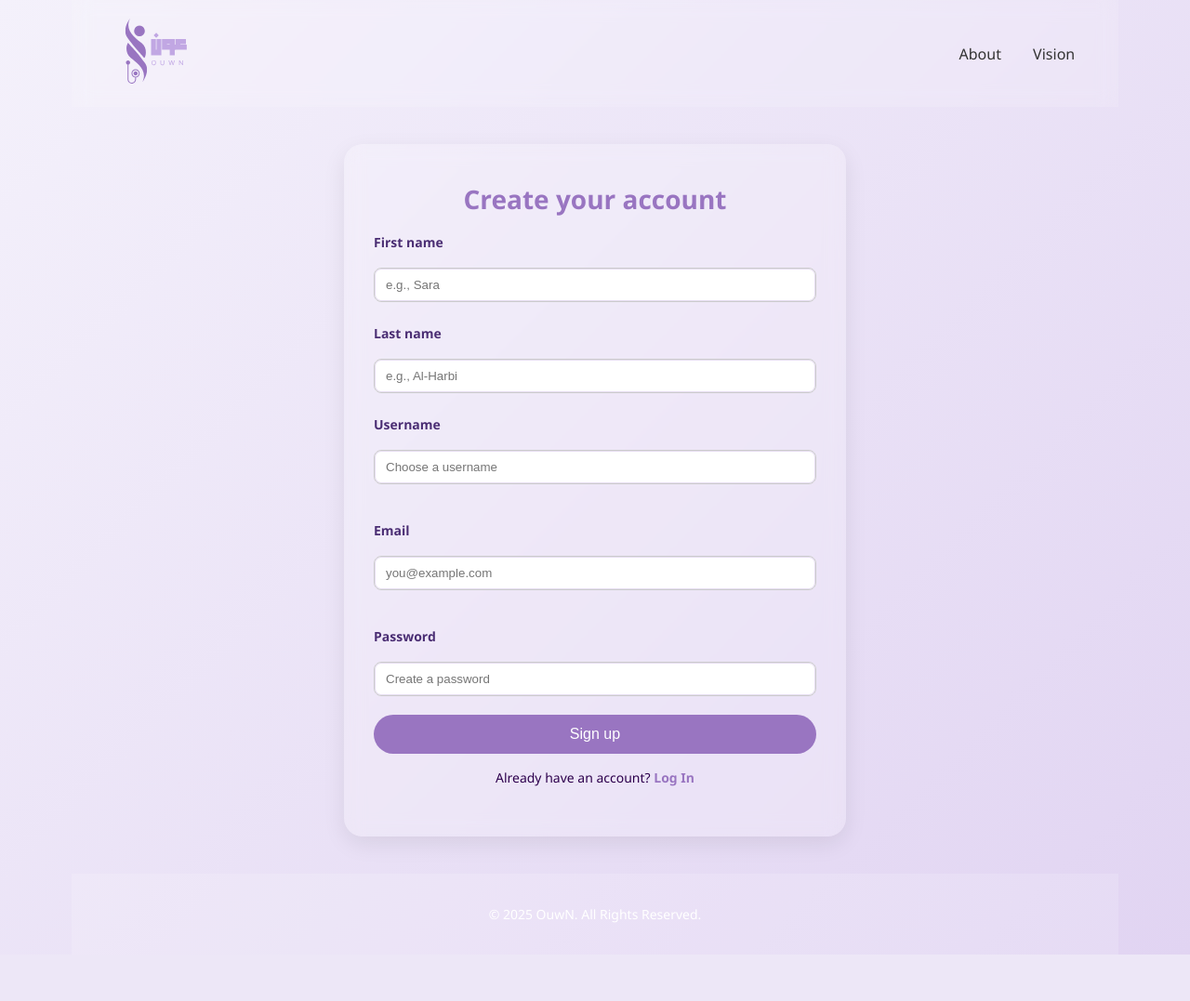
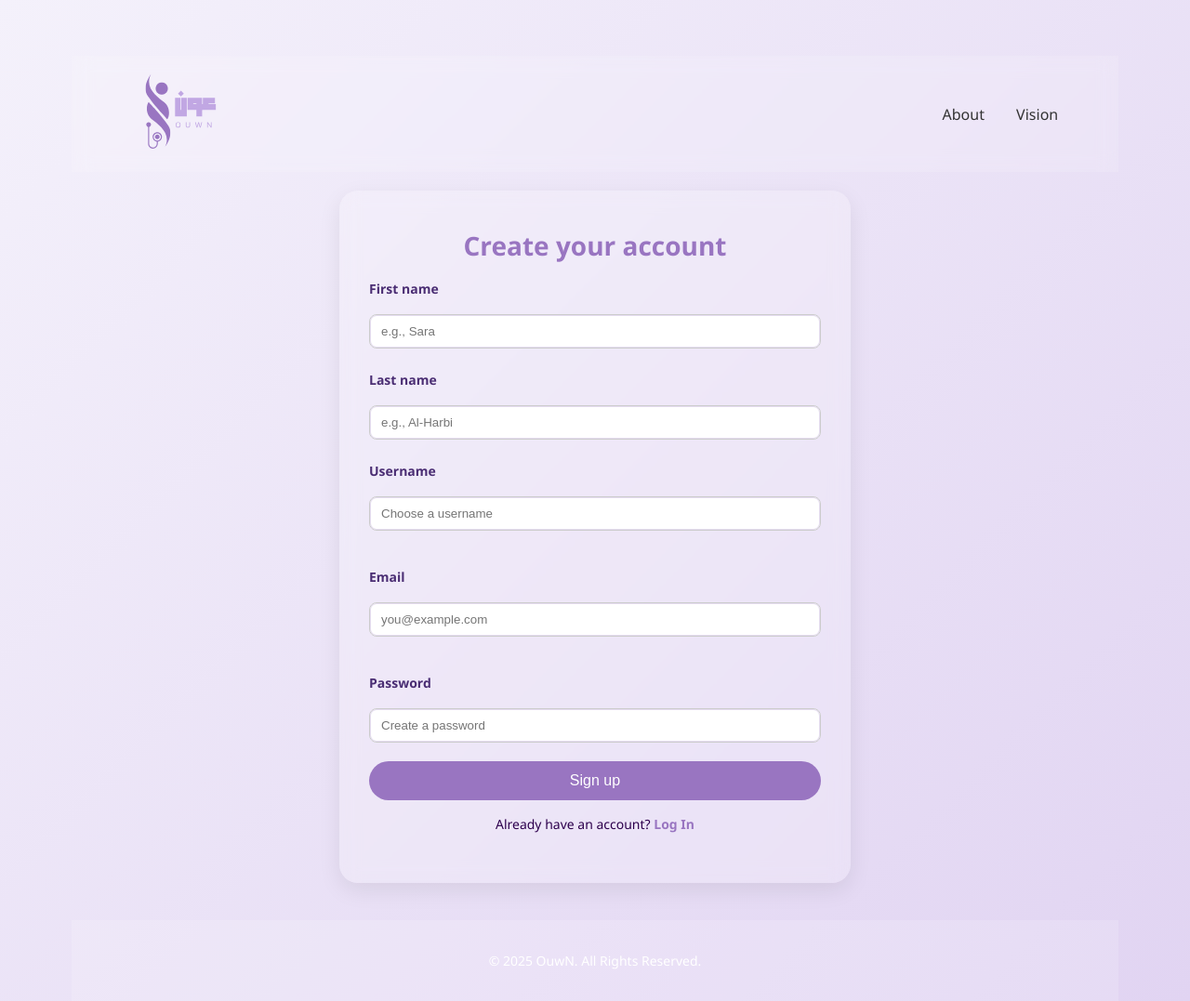
Before and after one commit to Dalia1003/gp9, a Flask app: page /signup in a window 1280 px wide. Shown: the whole page at 93% size. Before the commit the page ends 1027 px from the top, so only its background shows below. Run offline with Flask 3, Linux system fonts and the light colour scheme; parts of the project's set-up code (start-up, migrations or seed data) failed here and were passed over.

Commit message:
Update style.css

```diff
--- a/static/style.css
+++ b/static/style.css
@@ -1091,3 +1091,47 @@ footer {
     padding: 16px 0;
   }
 }
+header {
+    padding: 20px 50px !important;
+    height: auto;
+}
+.header-left .logo-img {
+    height: 80px !important;
+}
+
+/* 2️⃣ — Make login & reset pages centered and normal size */
+.auth-page-body,
+.reset-page-body,
+.token-page-body {
+    min-height: 100vh;
+    display: flex !important;
+    flex-direction: column;
+    justify-content: flex-start;
+    align-items: center;
+    padding-top: 60px;
+}
+
+/* 3️⃣ — Fix the tiny reset/login boxes */
+.reset-container,
+.token-container,
+.auth-container {
+    width: 100%;
+    max-width: 550px !important;   /* was 400 → TOO SMALL */
+    margin-top: 20px;
+    padding: 40px 32px !important;
+    border-radius: 20px;
+}
+
+/* 4️⃣ — Fix about/vision being squeezed in the middle */
+section.att {
+    width: min(90%, 1100px) !important;
+    margin-left: auto !important;
+    margin-right: auto !important;
+}
+
+/* 5️⃣ — Footer full width everywhere */
+footer {
+    width: 100%;
+    text-align: center;
+    padding: 20px 0 !important;
+}
```
